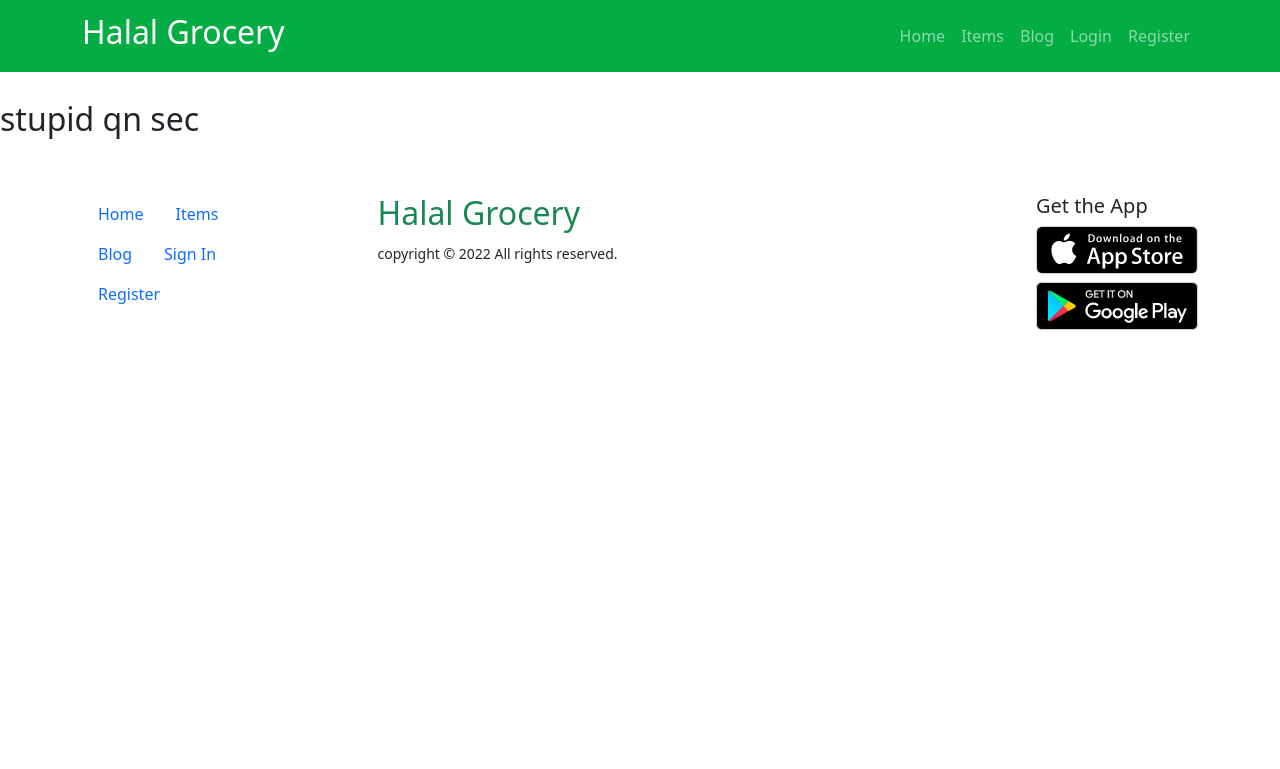
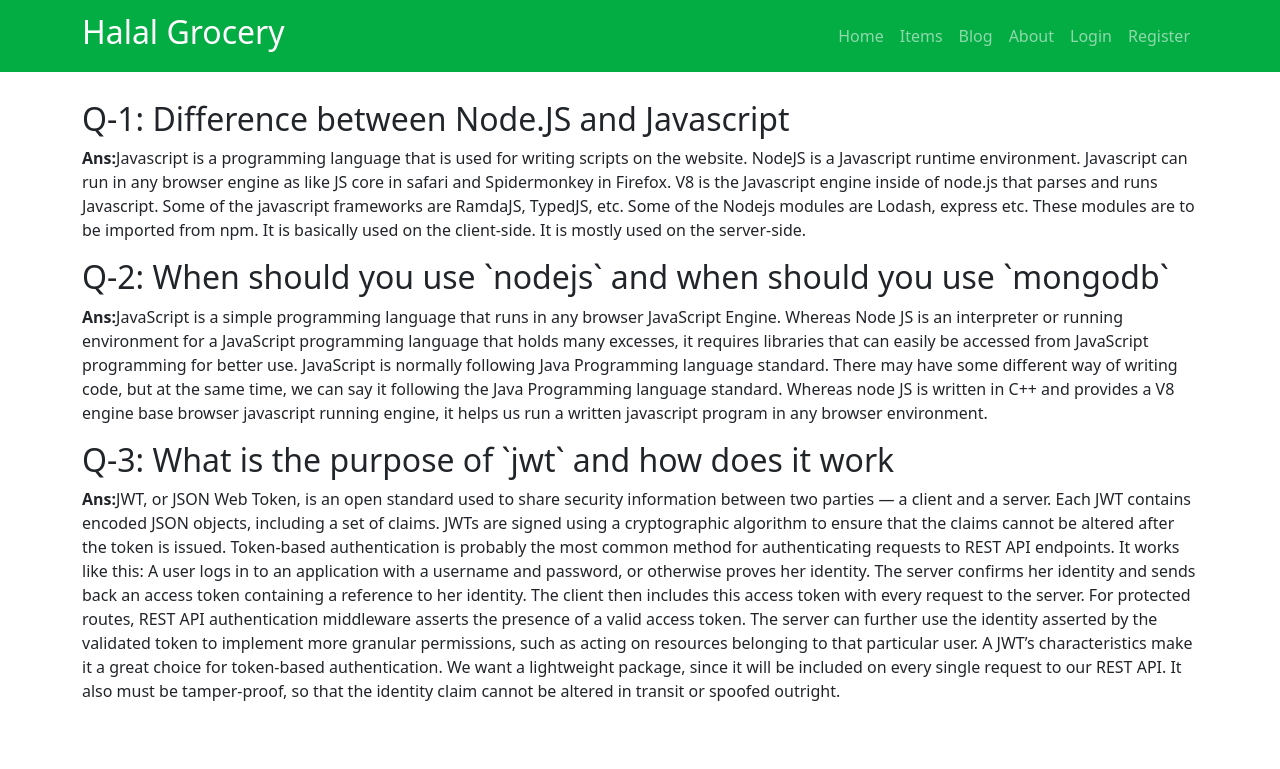
Before and after one commit to sohananazneen/warehouse-management-client-side, a React (Create React App) app: page /blog in a window 1280 px wide. Shown: the top 769 px of the page. Built offline with nearby package versions, Linux system fonts and the light colour scheme; no server answers.

Commit message:
Modified

```diff
--- a/src/App.js
+++ b/src/App.js
@@ -1,5 +1,6 @@
 import { Route, Routes } from 'react-router-dom';
 import './App.css';
+import About from './Pages/About/About';
 import AddItem from './Pages/AddItem/AddItem';
 import Blog from './Pages/Blog/Blog';
 import Delivered from './Pages/Delivered/Delivered';
@@ -22,6 +23,7 @@ function App() {
         <Route path="/" element={<Home></Home>}></Route>
         <Route path='/home' element={<Home></Home>}></Route>
         <Route path='/items' element={<InventoryItem></InventoryItem>}></Route>
+        <Route path='/about' element={<About></About>}></Route>
         <Route path='/blog' element={<Blog></Blog>}></Route>
         <Route path='/login' element={<Login></Login>}></Route>
         <Route path='/register' element={<Register></Register>}></Route>
--- /dev/null
+++ b/src/Pages/About/About.js
@@ -0,0 +1,25 @@
+import React from 'react';
+import { Col, Container, Row } from 'react-bootstrap';
+import about from '../../Images/about.jpg'
+
+const About = () => {
+    return (
+        <Container>
+            <Row>
+                <h1 className="text-center my-4">About us</h1>
+                <Col md={6}>
+                    <img src={about} className="w-100" alt="" />
+                </Col>
+                <Col md={6}>
+                    <p>The grocery business is a rapidly changing area of the retail industry. The rising tide of digital commerce is creating unprecedented roadblocks for many grocery store owners worldwide. Embracing technology is the only solution to fight this challenge.
+
+                        We enable grocery businesses to stay ahead in the competitive market of grocery retail with powerful software solutions. Whether you want to build an online grocery, a grocery shopping app, or an inventory management solution, we’re ready to deliver your needs.
+
+                        We’ve built software solutions for small grocery stores, medium-sized grocery retailers, and large supermarket chains. With over two decades of software development experience, we know what best suits your business.</p>
+                </Col>
+            </Row>
+        </Container>
+    );
+};
+
+export default About;
--- a/src/Pages/Blog/Blog.js
+++ b/src/Pages/Blog/Blog.js
@@ -1,9 +1,49 @@
 import React from 'react';
+import { Container, Row } from 'react-bootstrap';
 
 const Blog = () => {
     return (
         <div>
-            <h2>stupid qn sec</h2>
+            <Container>
+                <Row>
+                    <h2>Q-1: Difference between Node.JS and Javascript</h2>
+                    <p> <strong>Ans:</strong>
+                        Javascript is a programming language that is used for writing scripts on the website.
+                        NodeJS is a Javascript runtime environment.
+
+                        Javascript can run in any browser engine as like JS core in safari and Spidermonkey in Firefox.
+                        V8 is the Javascript engine inside of node.js that parses and runs Javascript.
+
+                        Some of the javascript frameworks are RamdaJS, TypedJS, etc.
+                        Some of the Nodejs modules are Lodash, express etc. These modules are to be imported from npm.
+
+                        It is basically used on the client-side.	It is mostly used on the server-side.
+                    </p>
+                </Row>
+                <Row>
+                    <h2>Q-2: When should you use `nodejs` and when should you use `mongodb`</h2>
+                    <p> <strong>Ans:</strong>
+                        JavaScript is a simple programming language that runs in any browser JavaScript Engine. Whereas Node JS is an interpreter or running environment for a JavaScript programming language that holds many excesses, it requires libraries that can easily be accessed from JavaScript programming for better use.
+
+                        JavaScript is normally following Java Programming language standard. There may have some different way of writing code, but at the same time, we can say it following the Java Programming language standard. Whereas node JS is written in C++ and provides a V8 engine base browser javascript running engine, it helps us run a written javascript program in any browser environment.
+                    </p>
+                </Row>
+                <Row>
+                    <h2>Q-3: What is the purpose of `jwt` and how does it work</h2>
+                    <p> <strong>Ans:</strong>
+                        JWT, or JSON Web Token, is an open standard used to share security information between two parties — a client and a server. Each JWT contains encoded JSON objects, including a set of claims. JWTs are signed using a cryptographic algorithm to ensure that the claims cannot be altered after the token is issued.
+
+                        Token-based authentication is probably the most common method for authenticating requests to REST API endpoints. It works like this:
+
+                        A user logs in to an application with a username and password, or otherwise proves her identity.
+                        The server confirms her identity and sends back an access token containing a reference to her identity.
+                        The client then includes this access token with every request to the server.
+                        For protected routes, REST API authentication middleware asserts the presence of a valid access token. The server can further use the identity asserted by the validated token to implement more granular permissions, such as acting on resources belonging to that particular user.
+
+                        A JWT’s characteristics make it a great choice for token-based authentication. We want a lightweight package, since it will be included on every single request to our REST API. It also must be tamper-proof, so that the identity claim cannot be altered in transit or spoofed outright.
+                    </p>
+                </Row>
+            </Container>
         </div>
     );
 };
--- a/src/Pages/Shared/Footer/Footer.js
+++ b/src/Pages/Shared/Footer/Footer.js
@@ -12,9 +12,11 @@ const Footer = () => {
                 <Container>
                     <Row>
                         <Col xs={6} md={2}>
+                            <h2>Links</h2>
                             <Nav>
                                 <Nav.Link as={Link} to="/">Home</Nav.Link>
                                 <Nav.Link as={Link} to="/items">Items</Nav.Link>
+                                <Nav.Link as={Link} to="about">About</Nav.Link>
                                 <Nav.Link as={Link} to="blog">Blog</Nav.Link>
                                 <Nav.Link as={Link} to="login">
                                     Sign In
--- a/src/Pages/Shared/Header/Header.js
+++ b/src/Pages/Shared/Header/Header.js
@@ -24,6 +24,7 @@ const Header = () => {
                             <Nav.Link as={Link} to="/">Home</Nav.Link>
                             <Nav.Link as={Link} to="/items">Items</Nav.Link>
                             <Nav.Link as={Link} to="blog">Blog</Nav.Link>
+                            <Nav.Link as={Link} to="about">About</Nav.Link>
                             {
                                 user && <>
                                     <Nav.Link as={Link} to="manageInventories">
```
Also changed, not shown: src/Images/about.jpg (added).
